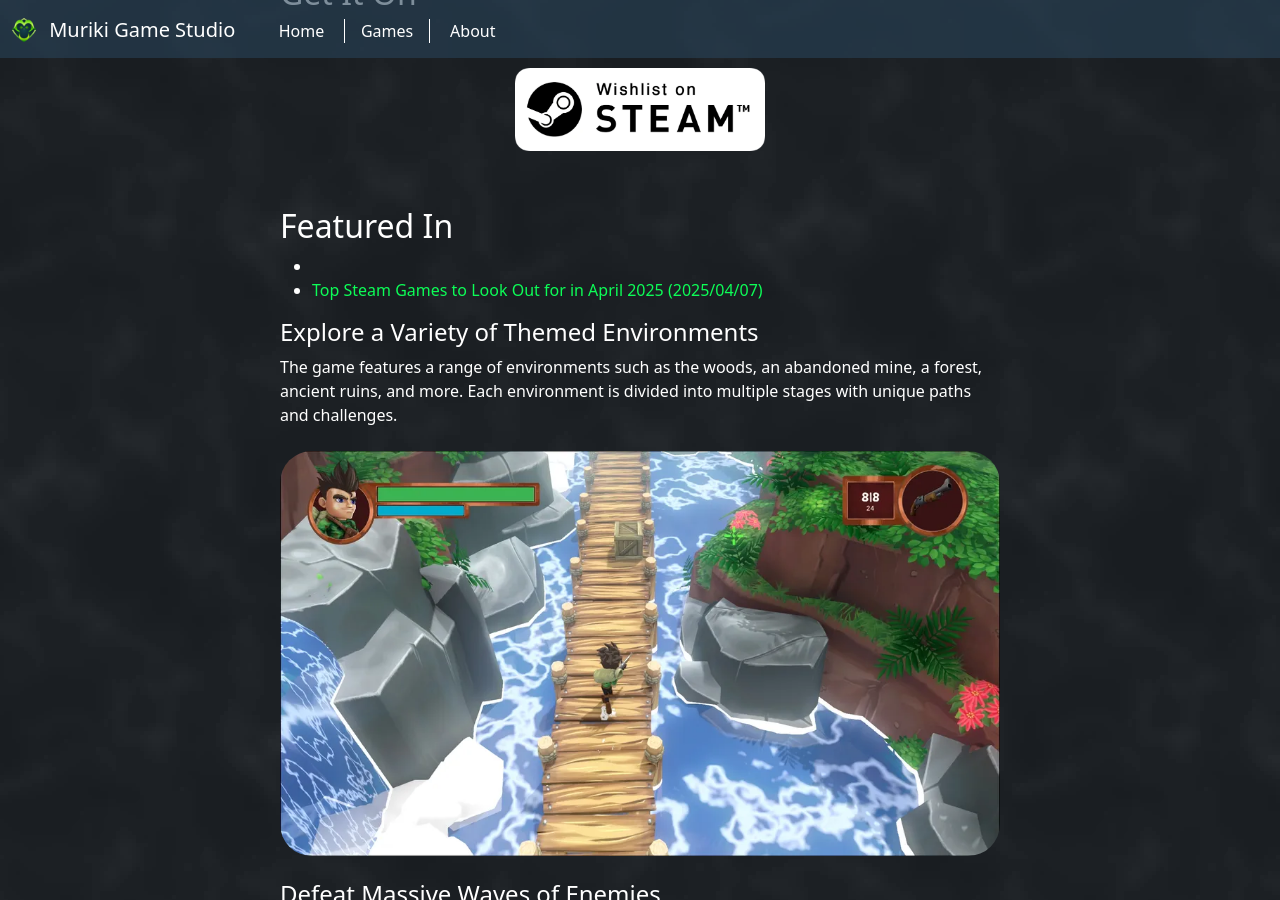
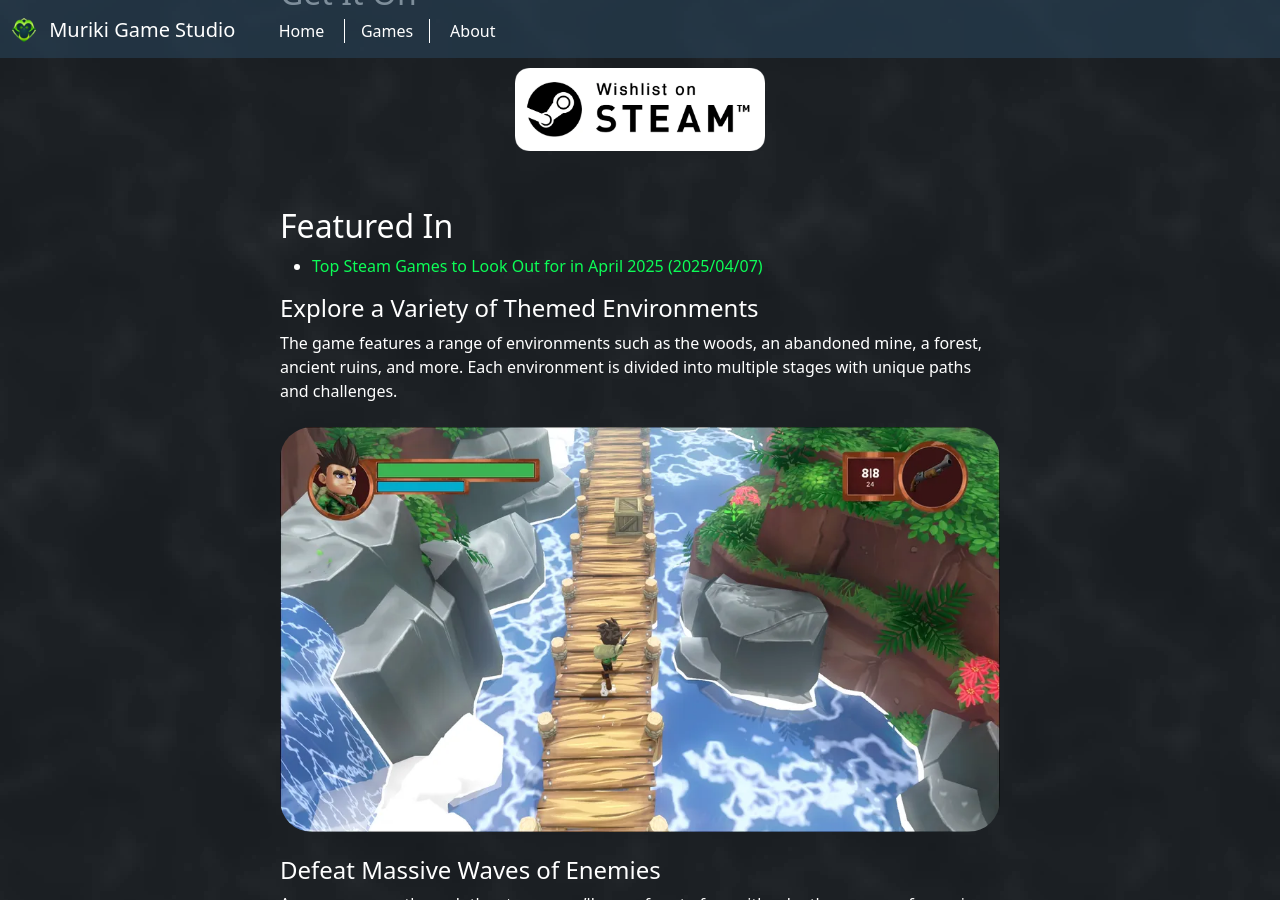
Before and after one commit to murikistudio/murikistudio.com.br, a Jekyll site: the page built from pages/games/zombies-and-bullets/index.md, in a window 1280 px wide and 900 px high, scrolled down 745 px. Built offline with Jekyll 4.4.1, drawn with Linux system fonts in a browser that asks for light colours.

Commit message:
link fix

```diff
--- a/pages/games/zombies-and-bullets/index.md
+++ b/pages/games/zombies-and-bullets/index.md
@@ -62,7 +62,7 @@ Prove your skills and reflexes and become the warrior of the zombie apocalypse!
     {% for link in page.featured_links %}
     <li>
         <a class="" target="_blank" href="{{ link.url }}">
-            <li>{{ link.title }} ({{ link.date }})</li>
+            {{ link.title }} ({{ link.date }})
         </a>
     </li>
     {% endfor %}
```
